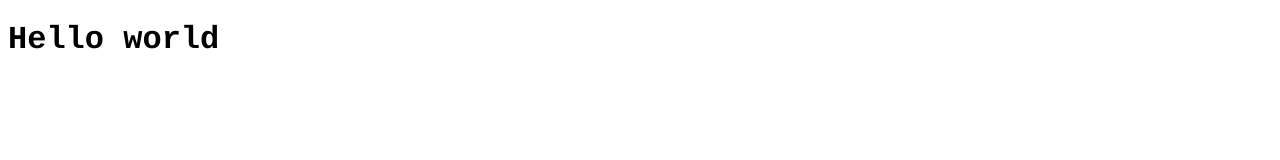
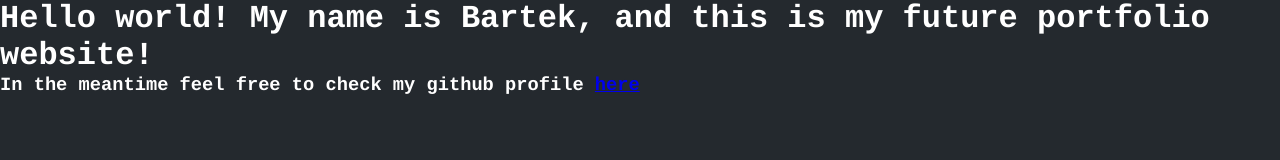
Before and after one commit to Philippwolf/smirnoffq.github.io, a plain HTML site: page index.html in a window 1280 px wide. Drawn offline with Linux system fonts and the light colour scheme.

Commit message:
Clear trash, and prepare to work

```diff
--- a/index.html
+++ b/index.html
@@ -11,11 +11,8 @@
 
 <body>
 
-<h1>Hello world</h1>
-<script>
+<h1>Hello world! My name is Bartek, and this is my future portfolio website!</h1>
+<h3>In the meantime feel free to check my github profile <a href="https://github.com/Smirnoffq">here</a></h3>
 
-	alert("test");
-
-</script>
 </body>
 </html>
--- a/style.css
+++ b/style.css
@@ -1,4 +1,11 @@
+
+* {
+	margin: 0;
+	padding: 0;
+}
 
 body {
 	font-family: 'Courier', sans-serif;
+	background-color: #24292e;
+	color: #ffffff;
 }
```
